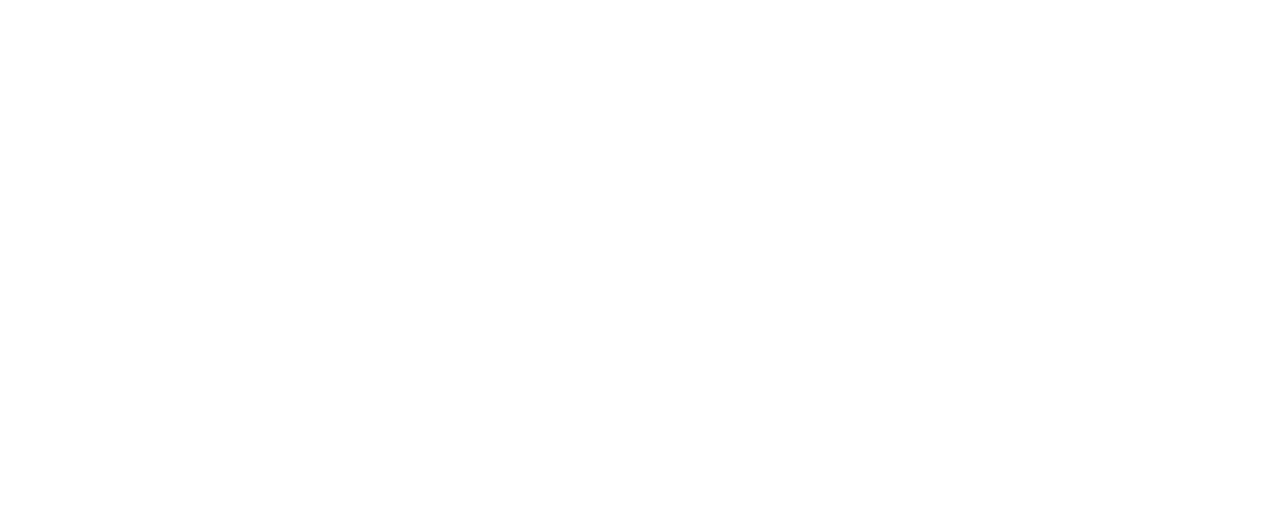
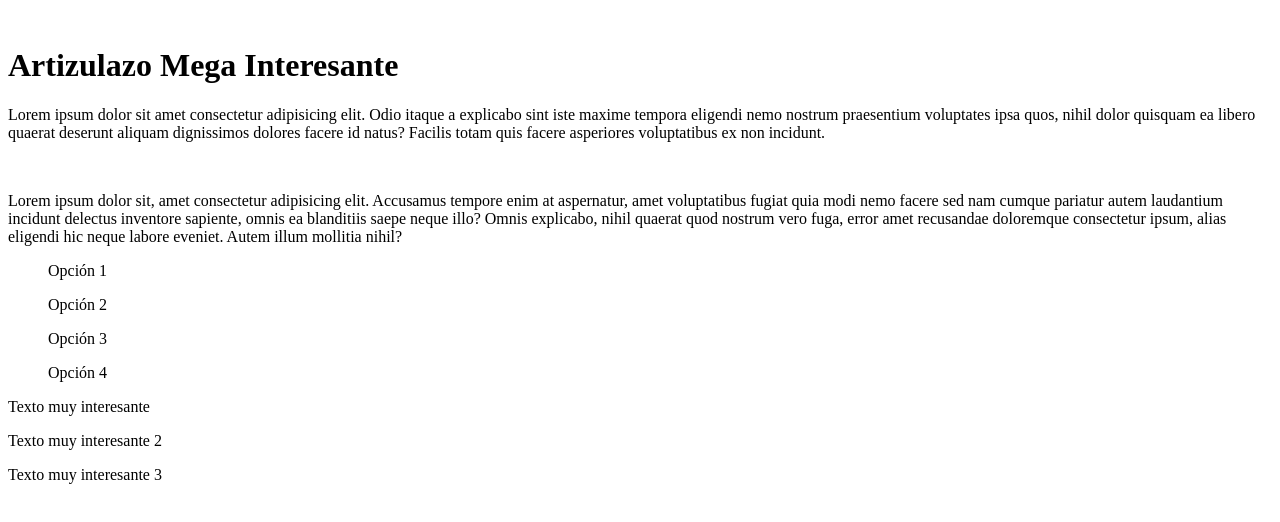
Before and after one commit to FranciscoMasiello/Laboratorio, a plain HTML site: page Clase 03/index.html in a window 1280 px wide. Drawn offline with Linux system fonts and the light colour scheme.

Commit message:
Clase 03

```diff
--- a/Clase 03/index.html
+++ b/Clase 03/index.html
@@ -1,26 +1,39 @@
 <!DOCTYPE html>
 <html>
 <head>
-    <title></title>
+    <title>Clase 03</title>
     <meta charset="utf-8">
     <meta name="viewport" content="width=device-width, initial-scale=1.0">
 </head>
 <body>
-    <main>
+    <header class="header">
+        <img src="">
+    </header>
+    <main class="main">
+        <h1>Artizulazo Mega Interesante</h1>
+    <article class="article">
 
+        <p>Lorem ipsum dolor sit amet consectetur adipisicing elit. Odio itaque a explicabo sint iste maxime tempora eligendi nemo nostrum praesentium voluptates ipsa quos, nihil dolor quisquam ea libero quaerat deserunt aliquam dignissimos dolores facere id natus? Facilis totam quis facere asperiores voluptatibus ex non incidunt.</p>
+    <br>
+        <p>Lorem ipsum dolor sit, amet consectetur adipisicing elit. Accusamus tempore enim at aspernatur, amet voluptatibus fugiat quia modi nemo facere sed nam cumque pariatur autem laudantium incidunt delectus inventore sapiente, omnis ea blanditiis saepe neque illo? Omnis explicabo, nihil quaerat quod nostrum vero fuga, error amet recusandae doloremque consectetur ipsum, alias eligendi hic neque labore eveniet. Autem illum mollitia nihil?</p>
+    </article>
     </main>
 
     <aside>
-        <nav>
+        <nav class="nav">
+            <ul> Opción 1 </ul>
+            <ul> Opción 2 </ul>
+            <ul> Opción 3 </ul>
+            <ul> Opción 4 </ul>
 
         </nav>
 
     </aside>
 
-    <footer>
-        <div> <p></p></div>
-        <div><p></p></div>
-        <div><p></p></div>
+    <footer class="footer">
+        <div><p> Texto muy interesante </p></div>
+        <div><p> Texto muy interesante 2 </p></div>
+        <div><p> Texto muy interesante 3 </p></div>
     </footer>
 </body>
 
```
Also changed, not shown: Clase 03/img/logo-social.png (added).
